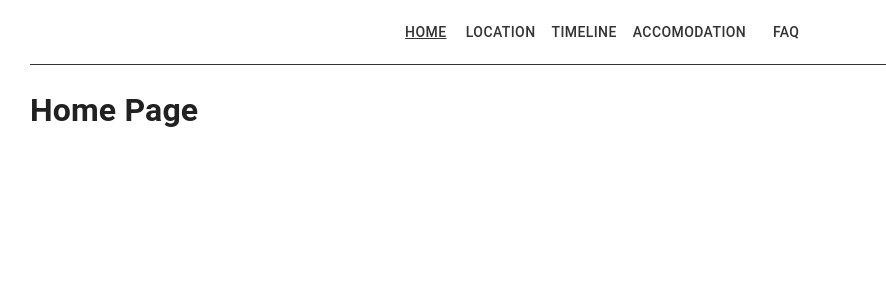
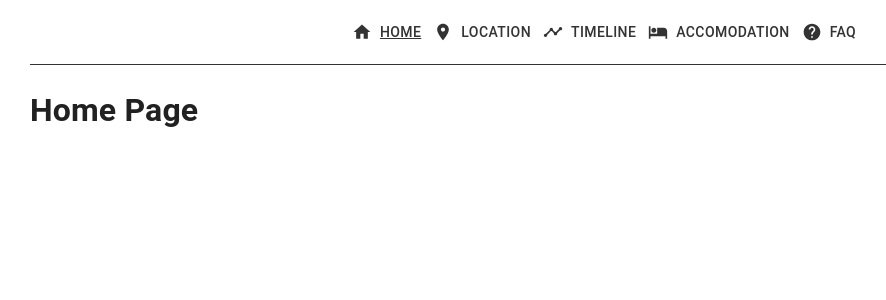
Before and after one commit to gordonwoodbine/weddingsite-clone, a Next.js app: page / in a window 1280 px wide. Shown: the top 300 px of the page, without its empty margins (34-920 px from the left). Built offline with nearby package versions, Linux system fonts and the light colour scheme.

Commit message:
feat(): add icons to them items on the navbar

```diff
--- a/routes/routes.js
+++ b/routes/routes.js
@@ -1,27 +1,39 @@
+import HomeIcon from '@mui/icons-material/Home';
+import TimelineIcon from '@mui/icons-material/Timeline';
+import LocationOnIcon from '@mui/icons-material/LocationOn';
+import HelpIcon from '@mui/icons-material/Help';
+import HotelIcon from '@mui/icons-material/Hotel';
+
 export const routes = [
   {
     id: 'home',
     path: '/',
     name: 'Home',
+    icon: <HomeIcon />
   },
   {
     id: 'location',
     path: '/location',
     name: 'Location',
+    icon: <LocationOnIcon />
   },
   {
     id: 'timeline',
     path: '/timeline',
     name: 'Timeline',
+    icon: <TimelineIcon />
   },
   {
     id: 'accomodation',
     path: '/accomodation',
-    name: 'Accomodation'
+    name: 'Accomodation',
+    icon: <HotelIcon />
   },
   {
     id: 'faq',
     path: '/faq',
     name: 'FAQ',
-  }
+    icon: <HelpIcon />
+
+  },
 ];
```
